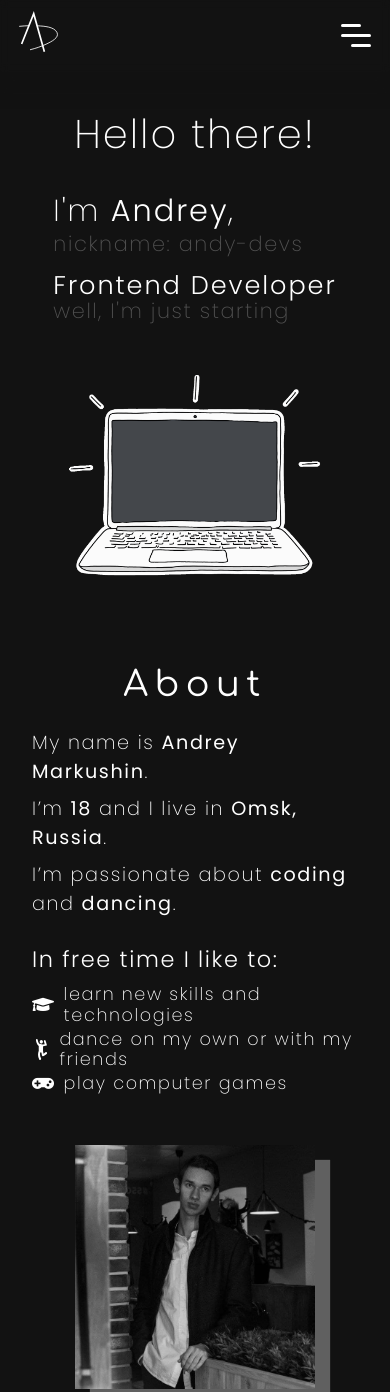
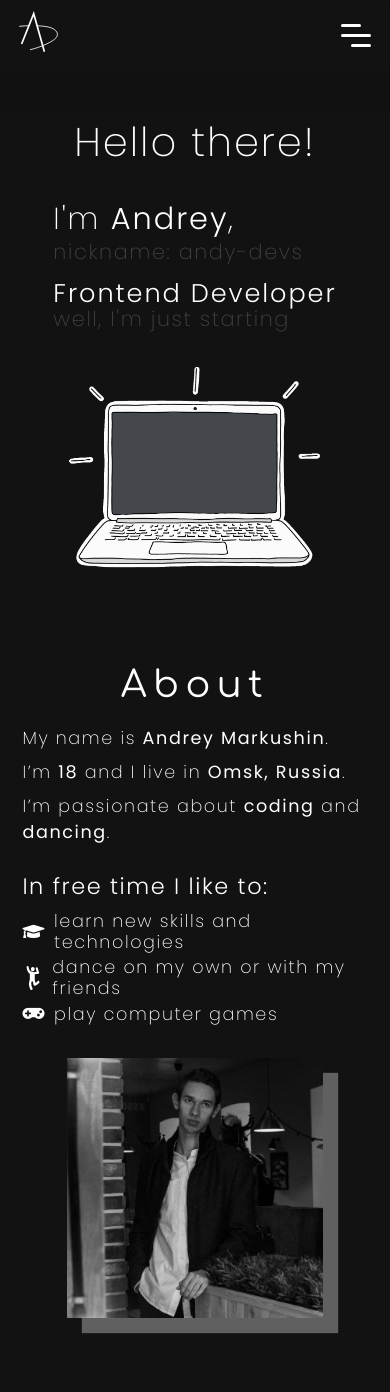
Before and after one commit to andy-devs/andy-devs.github.io, a plain HTML site: page index.html in a window 390 px wide. Shown: the top 1392 px of the page. Drawn offline with nearby package versions, Linux system fonts and the light colour scheme.

Commit message:
minor style, font fixes

```diff
--- a/index.html
+++ b/index.html
@@ -43,9 +43,7 @@
 				<div class="header__nav">
 					<ul class="header__nav-list">
 						<li class="header__nav-list__item">
-							<a
-								href="#first-screen"
-								class="header__nav-list__link"
+							<a href="#home" class="header__nav-list__link"
 								>home</a
 							>
 						</li>
@@ -73,7 +71,7 @@
 				</div>
 			</div>
 		</header>
-		<section id="first-screen" class="first-screen">
+		<section id="home" class="first-screen">
 			<div class="first-screen__container">
 				<div class="first-screen__text">
 					<h1 class="first-screen__text-content hello-p">
--- a/style.scss
+++ b/style.scss
@@ -3,7 +3,7 @@ $main-color-transparent: rgba(18, 18, 18, 0.7);
 $white: #fff;
 $transparent-white: rgba(255, 255, 255, 0.8);
 $light-gray: #aeaeae;
-$transparent-light-gray: rgba(174, 174, 174, 0.4);
+$transparent-light-gray: rgba(174, 174, 174, 0.3);
 $lighter-gray: #d8d8d8;
 
 $header-height: 4.5rem;
@@ -152,7 +152,7 @@ body::-webkit-scrollbar-thumb {
 	display: flex;
 	align-items: center;
 	justify-content: space-between;
-	margin-bottom: 12rem;
+	margin-bottom: 9rem;
 }
 .first-screen__text {
 	display: flex;
@@ -193,7 +193,7 @@ body::-webkit-scrollbar-thumb {
 }
 
 .first-screen__text:hover .first-screen__text-addition {
-	color: $light-gray;
+	color: $lighter-gray;
 }
 .first-screen__image {
 	width: 350px;
@@ -225,10 +225,11 @@ body::-webkit-scrollbar-thumb {
 	margin: 0 auto;
 	margin-bottom: 2rem;
 	padding: 0 2rem;
+	padding-top: 3rem;
 }
 .about__head {
 	text-align: center;
-	font-size: clamp(2.2rem, 4vw, 5rem);
+	font-size: clamp(2.3rem, 4.1vw, 5rem);
 	letter-spacing: 0.4rem;
 	font-weight: 400;
 	margin-bottom: 4rem;
@@ -241,7 +242,7 @@ body::-webkit-scrollbar-thumb {
 	margin-bottom: 8rem;
 }
 .about__bio-text {
-	font-size: clamp(1.2rem, 1.7vw, 1.7rem);
+	font-size: clamp(1.1rem, 1.6vw, 1.5rem);
 	letter-spacing: 0.15rem;
 	max-width: 35rem;
 }
@@ -259,7 +260,7 @@ body::-webkit-scrollbar-thumb {
 .about__bio-text__info-head {
 	margin-bottom: 1rem;
 	font-weight: 300;
-	font-size: clamp(1.4rem, 1.8vw, 1.9rem);
+	font-size: clamp(1.4rem, 1.8vw, 1.8rem);
 }
 .about__bio-text__info-item {
 	display: flex;
@@ -267,17 +268,17 @@ body::-webkit-scrollbar-thumb {
 	gap: 0.5rem;
 	margin-bottom: 0.7em;
 	font-weight: 200;
-	font-size: clamp(1.1rem, 1.5vw, 1.5rem);
+	font-size: clamp(1.1rem, 1.5vw, 1.4rem);
 	line-height: 1.3rem;
 }
 .dance-image {
 	display: inline-block;
-	width: clamp(1.5rem, 1.6vw, 2.2rem);
+	width: clamp(1.6rem, 1.7vw, 2.2rem);
 }
 
 .about__bio-photo {
 	box-shadow: 15px 15px 1px 0px rgba(174, 174, 174, 0.5);
-	max-width: 28rem;
+	width: clamp(16rem, 32vw, 30rem);
 	transition: box-shadow 0.3s ease-out, filter 0.3s ease-out;
 	-webkit-transition: box-shadow 0.3s ease-out, filter 0.3s ease-out;
 	-moz-transition: box-shadow 0.3s ease-out, filter 0.3s ease-out;
@@ -462,8 +463,8 @@ body::-webkit-scrollbar-thumb {
 
 	.first-screen__container {
 		flex-direction: column;
-		padding: 2rem 1rem 0 1rem;
-		margin-bottom: 3.5rem;
+		padding: 2.5rem 1rem 0 1rem;
+		margin-bottom: 1rem;
 	}
 	.first-screen__text {
 		align-items: left;
@@ -487,7 +488,7 @@ body::-webkit-scrollbar-thumb {
 	}
 
 	.first-screen__image-item {
-		top: 0;
+		top: -1rem;
 	}
 	.first-screen__text-addition {
 		margin-top: 0.1rem;
@@ -510,19 +511,18 @@ body::-webkit-scrollbar-thumb {
 		-o-transform: scale(0.9);
 	}
 	.about__container {
-		padding: 0 2rem;
+		padding: 0 1.4rem;
+		padding-top: 2rem;
 	}
 	.about__head {
-		margin-bottom: 1.5rem;
+		margin-bottom: 1.2rem;
 	}
 	.about__bio {
 		flex-direction: column;
-		gap: 3rem;
-		margin-bottom: 4rem;
+		gap: 1.8rem;
+		margin-bottom: 5rem;
 	}
-	.about__bio-photo {
-		max-width: 15rem;
-	}
+
 	.about__bio-text {
 		letter-spacing: 0.1rem;
 	}
@@ -533,7 +533,7 @@ body::-webkit-scrollbar-thumb {
 		margin-bottom: 0.5rem;
 	}
 	.about__bio-text__info-item {
-		margin-bottom: 0.2rem;
+		margin-bottom: 0.3rem;
 	}
 	.about__story {
 		flex-direction: column-reverse;
@@ -542,12 +542,15 @@ body::-webkit-scrollbar-thumb {
 		text-align: center;
 		text-indent: 0;
 		margin-bottom: 1rem;
+		text-indent: 0px;
 	}
 	.about__story-text__paragraph {
 		margin-bottom: 1.7rem;
+		text-indent: 30px;
 	}
 	.about__story-text__heading {
 		margin-bottom: 0.2rem;
+		text-indent: 30px;
 	}
 	.about__story-image {
 		position: relative;
```
Also changed, not shown: style.css, 1 other file.
